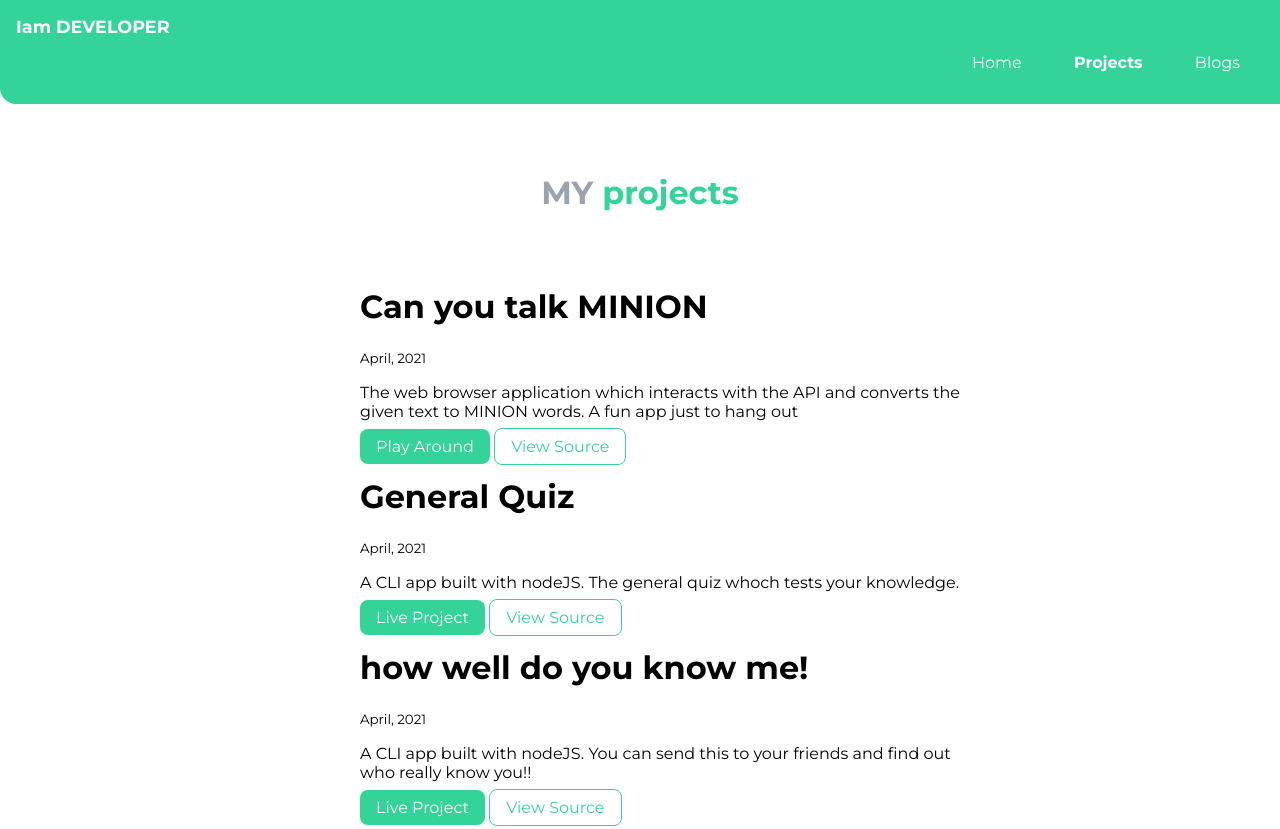
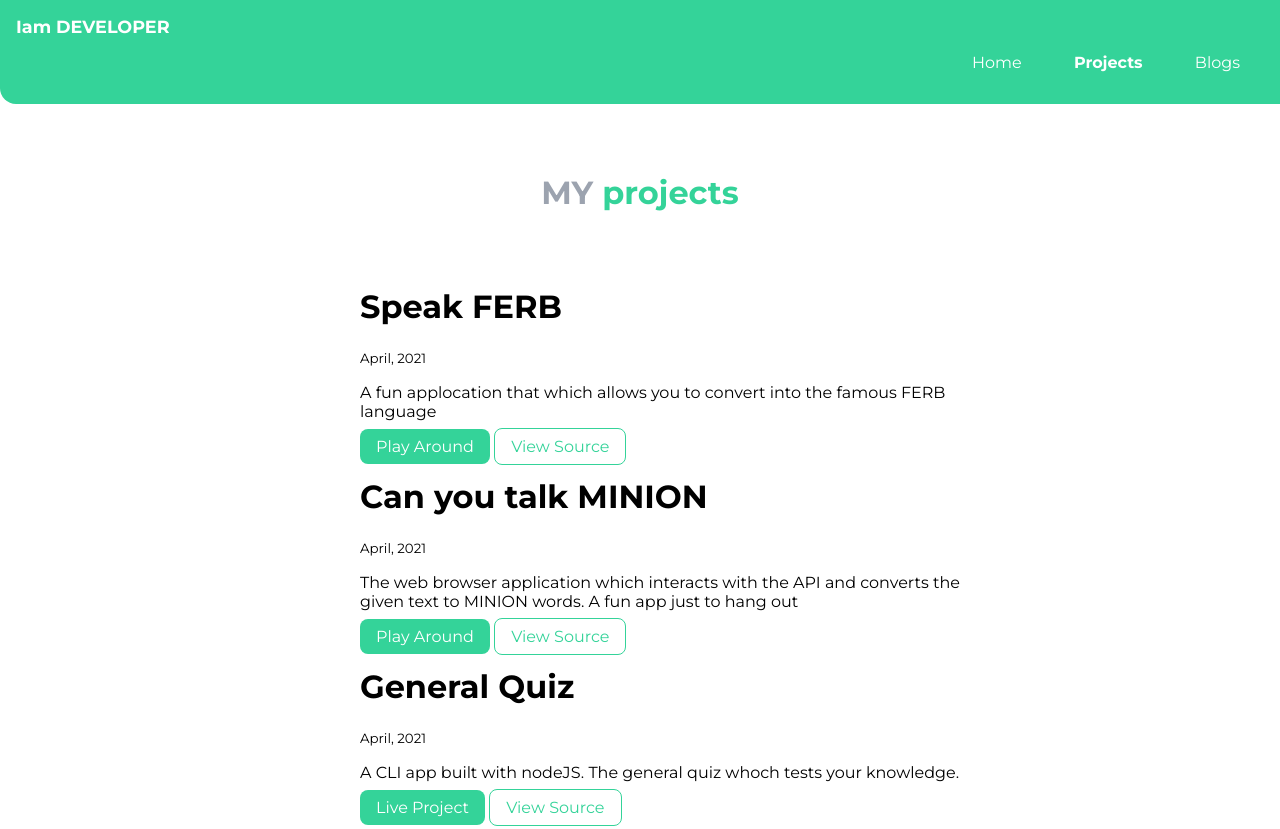
Before and after one commit to Veekshith-Thoram/neog-camp-lesson3-live, a plain HTML site: page projects.html in a window 1280 px wide. Shown: the top 829 px of the page. Drawn offline with Linux system fonts and the light colour scheme.

Commit message:
update projects

```diff
--- a/projects.html
+++ b/projects.html
@@ -31,6 +31,16 @@
     </header>
 
     <ul reversed class="list-non-bullet">
+        <li>
+            <div class="container container-center">
+            <h1>Speak FERB</h1>
+            <small>April, 2021</small>
+            <p>A fun applocation that which allows you to convert into the famous FERB language
+            </p>
+            <a class="links primary-link" href="https://speak-ferb-36app.netlify.app/">Play Around</a>
+            <a class="links secondary-link" href="https://github.com/Veekshith-Thoram/challange-project-lesson4">View Source</a>
+            </div>
+        </li>
 
         <li>
             <div class="container container-center">
```
